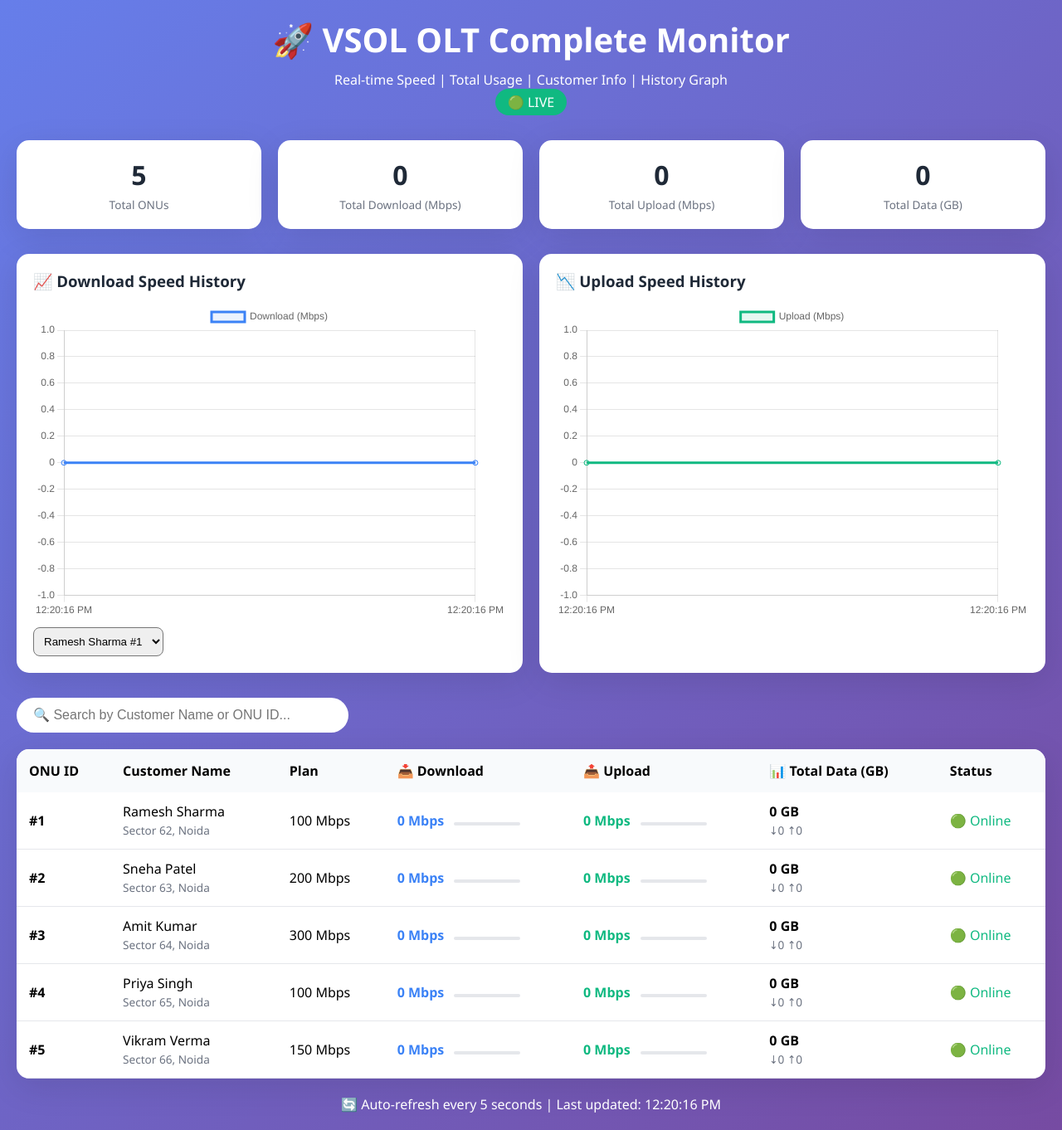
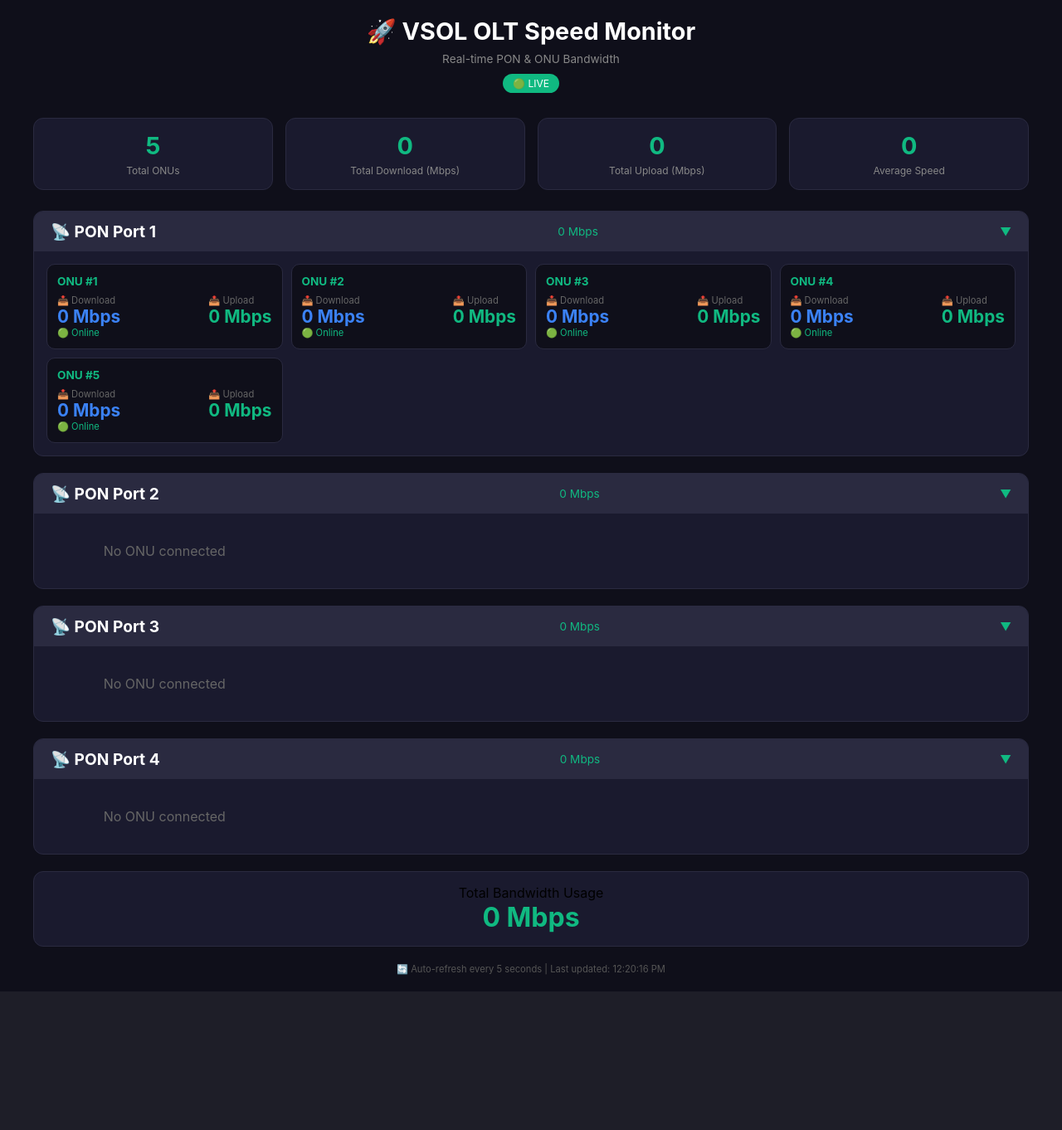
Before and after one commit to MrUnknownHack/vsol-manager, a Flask app: page / in a window 1280 px wide. Shown: the whole page at 83% size. After the commit the page ends 1195 px from the top, so only its background shows below. Run offline with Flask 3, Linux system fonts and the light colour scheme.

Commit message:
Simple PON dashboard - clean and fast

```diff
--- a/app.py
+++ b/app.py
@@ -1,16 +1,9 @@
-from flask import Flask, jsonify, render_template, request
+from flask import Flask, jsonify, render_template
 from flask_cors import CORS
 from speed_monitor import get_all_onu_speeds
-from datetime import datetime
-import json
-import os
 
 app = Flask(__name__)
 CORS(app)
-
-# Simple in-memory storage for history (will reset on deploy)
-# For production, use PostgreSQL
-speed_history = []
 
 @app.route('/')
 def home():
@@ -19,46 +12,7 @@
 @app.route('/api/speeds')
 def get_speeds():
     speeds = get_all_onu_speeds()
-
-    # Save to history
-    timestamp = datetime.now().isoformat()
-    for onu in speeds:
-        speed_history.append({
-            "timestamp": timestamp,
-            "onu_id": onu["onu_id"],
-            "rx_speed": onu["rx_speed"],
-            "tx_speed": onu["tx_speed"]
-        })
-
-    # Keep only last 1000 records
-    while len(speed_history) > 1000:
-        speed_history.pop(0)
-
     return jsonify(speeds)
-
-@app.route('/api/history')
-def get_history():
-    """Get historical speed data for graphs"""
-    onu_id = request.args.get('onu_id', '1')
-
-    filtered = [h for h in speed_history if h["onu_id"] == onu_id]
-
-    # Return last 50 records
-    return jsonify(filtered[-50:])
-
-@app.route('/api/users')
-def get_users():
-    """Get user mapping"""
-    try:
-        with open('users.json', 'r') as f:
-            users = json.load(f)
-        return jsonify(users)
-    except:
-        return jsonify({})
-
-@app.route('/api/health')
-def health():
-    return jsonify({"status": "healthy"})
 
 if __name__ == '__main__':
     app.run(host='0.0.0.0', port=8080)
--- a/templates/index.html
+++ b/templates/index.html
@@ -2,270 +2,357 @@
 <html lang="en">
 <head>
     <meta charset="UTF-8">
-    <meta name="viewport" content="width=device-width, initial-scale=1.0">
-    <title>VSOL OLT Speed Monitor - Complete Dashboard</title>
-    <script src="https://cdn.jsdelivr.net/npm/chart.js"></script>
+    <meta name="viewport" content="width=device-width, initial-scale=1.0, user-scalable=yes">
+    <title>VSOL OLT Speed Monitor</title>
     <style>
-        * { margin: 0; padding: 0; box-sizing: border-box; }
+        * {
+            margin: 0;
+            padding: 0;
+            box-sizing: border-box;
+        }
+
         body {
-            font-family: 'Segoe UI', Tahoma, Geneva, Verdana, sans-serif;
-            background: linear-gradient(135deg, #667eea 0%, #764ba2 100%);
+            font-family: -apple-system, BlinkMacSystemFont, 'Segoe UI', Roboto, sans-serif;
+            background: #0f0f1a;
             min-height: 100vh;
             padding: 20px;
         }
-        .container { max-width: 1600px; margin: 0 auto; }
-        .header { text-align: center; color: white; margin-bottom: 30px; }
-        .header h1 { font-size: 2.5rem; margin-bottom: 10px; }
-        .status-badge { background: #10b981; padding: 5px 15px; border-radius: 20px; display: inline-block; }
 
+        .container {
+            max-width: 1200px;
+            margin: 0 auto;
+        }
+
+        /* Header */
+        .header {
+            text-align: center;
+            margin-bottom: 30px;
+        }
+
+        .header h1 {
+            font-size: 1.8rem;
+            color: white;
+            margin-bottom: 8px;
+        }
+
+        .header p {
+            color: #888;
+            font-size: 0.85rem;
+        }
+
+        .status-badge {
+            display: inline-block;
+            background: #10b981;
+            color: white;
+            padding: 4px 12px;
+            border-radius: 20px;
+            font-size: 0.75rem;
+            margin-top: 10px;
+        }
+
+        /* Stats Cards */
         .stats-grid {
             display: grid;
-            grid-template-columns: repeat(auto-fit, minmax(180px, 1fr));
-            gap: 20px;
-            margin-bottom: 30px;
+            grid-template-columns: repeat(auto-fit, minmax(150px, 1fr));
+            gap: 15px;
+            margin-bottom: 25px;
         }
+
         .stat-card {
-            background: white;
-            border-radius: 15px;
-            padding: 20px;
+            background: #1a1a2e;
+            border-radius: 12px;
+            padding: 15px;
             text-align: center;
-            box-shadow: 0 10px 40px rgba(0,0,0,0.1);
+            border: 1px solid #2a2a40;
         }
-        .stat-card .value { font-size: 2rem; font-weight: bold; color: #1f2937; }
-        .stat-card .label { color: #6b7280; font-size: 0.85rem; margin-top: 5px; }
 
-        .two-columns {
+        .stat-card .value {
+            font-size: 1.8rem;
+            font-weight: bold;
+            color: #10b981;
+        }
+
+        .stat-card .label {
+            color: #888;
+            font-size: 0.75rem;
+            margin-top: 5px;
+        }
+
+        /* PON Section */
+        .pon-section {
+            background: #1a1a2e;
+            border-radius: 12px;
+            margin-bottom: 20px;
+            border: 1px solid #2a2a40;
+            overflow: hidden;
+        }
+
+        .pon-header {
+            background: #2a2a40;
+            padding: 12px 20px;
+            cursor: pointer;
+            display: flex;
+            justify-content: space-between;
+            align-items: center;
+        }
+
+        .pon-header h2 {
+            color: white;
+            font-size: 1.2rem;
+        }
+
+        .pon-header span {
+            color: #10b981;
+            font-size: 0.85rem;
+        }
+
+        .toggle-icon {
+            color: #888;
+            font-size: 1.2rem;
+        }
+
+        .onu-grid {
             display: grid;
-            grid-template-columns: 1fr 1fr;
-            gap: 20px;
-            margin-bottom: 30px;
+            grid-template-columns: repeat(auto-fill, minmax(280px, 1fr));
+            gap: 10px;
+            padding: 15px;
         }
-        .graph-card {
-            background: white;
-            border-radius: 15px;
-            padding: 20px;
-            box-shadow: 0 10px 40px rgba(0,0,0,0.1);
+
+        .onu-card {
+            background: #0f0f1a;
+            border-radius: 10px;
+            padding: 12px;
+            border: 1px solid #2a2a40;
+            transition: all 0.2s;
         }
-        .graph-card h3 { margin-bottom: 15px; color: #1f2937; }
 
-        .table-container {
-            background: white;
-            border-radius: 15px;
-            overflow-x: auto;
-            box-shadow: 0 10px 40px rgba(0,0,0,0.1);
+        .onu-id {
+            font-weight: bold;
+            color: #10b981;
+            font-size: 0.85rem;
+            margin-bottom: 8px;
         }
-        table { width: 100%; border-collapse: collapse; }
-        th { background: #f8fafc; padding: 15px; text-align: left; font-weight: 600; }
-        td { padding: 12px 15px; border-bottom: 1px solid #e5e7eb; }
-        tr:hover { background: #f8fafc; }
 
-        .speed-up { color: #10b981; font-weight: 600; }
-        .speed-down { color: #3b82f6; font-weight: 600; }
-        .online { color: #10b981; }
+        .onu-speeds {
+            display: flex;
+            justify-content: space-between;
+        }
 
-        .search-box { margin-bottom: 20px; }
-        .search-box input {
-            width: 100%;
-            max-width: 400px;
-            padding: 12px 20px;
-            border: none;
-            border-radius: 25px;
+        .speed-down {
+            color: #3b82f6;
+        }
+
+        .speed-up {
+            color: #10b981;
+        }
+
+        .speed-value {
+            font-size: 1.3rem;
+            font-weight: bold;
+        }
+
+        .speed-label {
+            font-size: 0.7rem;
+            color: #666;
+        }
+
+        .total-section {
+            background: #1a1a2e;
+            border-radius: 12px;
+            padding: 15px;
+            text-align: center;
+            border: 1px solid #2a2a40;
+            margin-top: 20px;
+        }
+
+        .total-speed {
+            font-size: 2rem;
+            font-weight: bold;
+            color: #10b981;
+        }
+
+        .refresh-info {
+            text-align: center;
+            margin-top: 20px;
+            color: #555;
+            font-size: 0.7rem;
+        }
+
+        .online {
+            color: #10b981;
+            font-size: 0.7rem;
+        }
+
+        @media (max-width: 600px) {
+            .onu-grid {
+                grid-template-columns: 1fr;
+            }
+            .stat-card .value {
+                font-size: 1.3rem;
+            }
+            .speed-value {
                 font-size: 1rem;
             }
-
-        .customer-info { font-size: 0.85rem; color: #6b7280; }
-
-        @media (max-width: 768px) {
-            .two-columns { grid-template-columns: 1fr; }
-            .header h1 { font-size: 1.5rem; }
         }
-
-        .speed-bar {
-            width: 80px;
-            height: 4px;
-            background: #e5e7eb;
-            border-radius: 2px;
-            display: inline-block;
-            margin-left: 8px;
-        }
-        .speed-bar-fill {
-            height: 100%;
-            border-radius: 2px;
-        }
-        .fill-down { background: #3b82f6; }
-        .fill-up { background: #10b981; }
     </style>
 </head>
 <body>
     <div class="container">
         <div class="header">
-            <h1>🚀 VSOL OLT Complete Monitor</h1>
-            <p>Real-time Speed | Total Usage | Customer Info | History Graph</p>
+            <h1>🚀 VSOL OLT Speed Monitor</h1>
+            <p>Real-time PON & ONU Bandwidth</p>
             <span class="status-badge" id="liveStatus">🟢 LIVE</span>
         </div>
 
-        <div class="stats-grid" id="statsGrid">
-            <div class="stat-card"><div class="value" id="totalOnus">0</div><div class="label">Total ONUs</div></div>
-            <div class="stat-card"><div class="value" id="totalDownload">0</div><div class="label">Total Download (Mbps)</div></div>
-            <div class="stat-card"><div class="value" id="totalUpload">0</div><div class="label">Total Upload (Mbps)</div></div>
-            <div class="stat-card"><div class="value" id="totalData">0</div><div class="label">Total Data (GB)</div></div>
+        <div class="stats-grid">
+            <div class="stat-card">
+                <div class="value" id="totalOnus">0</div>
+                <div class="label">Total ONUs</div>
             </div>
-
-        <div class="two-columns">
-            <div class="graph-card">
-                <h3>📈 Download Speed History</h3>
-                <canvas id="rxChart" height="200"></canvas>
-                <select id="onuSelect" style="margin-top: 10px; padding: 8px; border-radius: 8px;">
-                    <option value="1">ONU #1</option>
-                </select>
+            <div class="stat-card">
+                <div class="value" id="totalDown">0</div>
+                <div class="label">Total Download (Mbps)</div>
             </div>
-            <div class="graph-card">
-                <h3>📉 Upload Speed History</h3>
-                <canvas id="txChart" height="200"></canvas>
+            <div class="stat-card">
+                <div class="value" id="totalUp">0</div>
+                <div class="label">Total Upload (Mbps)</div>
+            </div>
+            <div class="stat-card">
+                <div class="value" id="avgSpeed">0</div>
+                <div class="label">Average Speed</div>
             </div>
         </div>
 
-        <div class="search-box">
-            <input type="text" id="searchInput" placeholder="🔍 Search by Customer Name or ONU ID..." onkeyup="filterTable()">
+        <div id="pon-container">
+            <div class="pon-section">
+                <div class="pon-header" onclick="togglePON('pon1')">
+                    <h2>📡 PON Port 1</h2>
+                    <span id="pon1-total">0 Mbps</span>
+                    <span class="toggle-icon">▼</span>
+                </div>
+                <div id="pon1" class="onu-grid"></div>
+            </div>
+            <div class="pon-section">
+                <div class="pon-header" onclick="togglePON('pon2')">
+                    <h2>📡 PON Port 2</h2>
+                    <span id="pon2-total">0 Mbps</span>
+                    <span class="toggle-icon">▼</span>
+                </div>
+                <div id="pon2" class="onu-grid"></div>
+            </div>
+            <div class="pon-section">
+                <div class="pon-header" onclick="togglePON('pon3')">
+                    <h2>📡 PON Port 3</h2>
+                    <span id="pon3-total">0 Mbps</span>
+                    <span class="toggle-icon">▼</span>
+                </div>
+                <div id="pon3" class="onu-grid"></div>
+            </div>
+            <div class="pon-section">
+                <div class="pon-header" onclick="togglePON('pon4')">
+                    <h2>📡 PON Port 4</h2>
+                    <span id="pon4-total">0 Mbps</span>
+                    <span class="toggle-icon">▼</span>
+                </div>
+                <div id="pon4" class="onu-grid"></div>
+            </div>
         </div>
 
-        <div class="table-container">
-            <table id="onuTable">
-                <thead>
-                    <tr>
-                        <th>ONU ID</th>
-                        <th>Customer Name</th>
-                        <th>Plan</th>
-                        <th>📥 Download</th>
-                        <th>📤 Upload</th>
-                        <th>📊 Total Data (GB)</th>
-                        <th>Status</th>
-                    </tr>
-                </thead>
-                <tbody id="tableBody">
-                    <tr><td colspan="7" class="loading">Loading data...</td></tr>
-                </tbody>
-            </table>
+        <div class="total-section">
+            <div>Total Bandwidth Usage</div>
+            <div class="total-speed" id="totalBandwidth">0 Mbps</div>
         </div>
-        <div class="refresh-info" style="text-align: center; margin-top: 20px; color: white;">
+
+        <div class="refresh-info">
             🔄 Auto-refresh every 5 seconds | Last updated: <span id="lastUpdate">--:--:--</span>
         </div>
     </div>
 
     <script>
         let onuData = [];
-        let rxChart, txChart;
 
         async function fetchSpeeds() {
             try {
                 const response = await fetch('/api/speeds');
-                onuData = await response.json();
-                updateTable(onuData);
-                updateStats(onuData);
-                updateHistoryGraph();
+                const data = await response.json();
+                onuData = data;
+                updateUI(data);
                 document.getElementById('lastUpdate').innerText = new Date().toLocaleTimeString();
             } catch (error) {
                 console.error('Error:', error);
             }
         }
 
-        function updateTable(data) {
-            const tbody = document.getElementById('tableBody');
-            if (!data || data.length === 0) {
-                tbody.innerHTML = '<tr><td colspan="7">No data available</td></tr>';
+        function updateUI(data) {
+            // Stats
+            const totalOnus = data.length;
+            const totalDown = data.reduce((sum, o) => sum + (o.rx_speed || 0), 0);
+            const totalUp = data.reduce((sum, o) => sum + (o.tx_speed || 0), 0);
+            const avgSpeed = totalOnus > 0 ? Math.round((totalDown + totalUp) / totalOnus) : 0;
+
+            document.getElementById('totalOnus').innerText = totalOnus;
+            document.getElementById('totalDown').innerText = totalDown;
+            document.getElementById('totalUp').innerText = totalUp;
+            document.getElementById('avgSpeed').innerText = avgSpeed;
+            document.getElementById('totalBandwidth').innerText = (totalDown + totalUp) + ' Mbps';
+
+            // Distribute ONUs to PON ports (based on ONU ID)
+            const pon1Onus = data.filter(o => [1,2,3,4,5,6,7,8,9,10].includes(parseInt(o.onu_id)));
+            const pon2Onus = data.filter(o => [11,12,13,14,15,16,17,18,19,20].includes(parseInt(o.onu_id)));
+            const pon3Onus = data.filter(o => [21,22,23,24,25,26,27,28,29,30].includes(parseInt(o.onu_id)));
+            const pon4Onus = data.filter(o => [31,32,33,34,35,36,37,38,39,40].includes(parseInt(o.onu_id)));
+
+            updatePON('pon1', pon1Onus);
+            updatePON('pon2', pon2Onus);
+            updatePON('pon3', pon3Onus);
+            updatePON('pon4', pon4Onus);
+        }
+
+        function updatePON(ponId, onus) {
+            const container = document.getElementById(ponId);
+            const totalSpeed = onus.reduce((sum, o) => sum + (o.rx_speed || 0) + (o.tx_speed || 0), 0);
+            document.getElementById(`${ponId}-total`).innerText = totalSpeed + ' Mbps';
+
+            if (!container) return;
+
+            if (onus.length === 0) {
+                container.innerHTML = '<div style="padding: 20px; text-align: center; color: #666;">No ONU connected</div>';
                 return;
             }
 
             let html = '';
-            data.forEach(onu => {
-                const totalGB = (onu.total_download_gb || 0) + (onu.total_upload_gb || 0);
+            onus.forEach(onu => {
                 html += `
-                    <tr>
-                        <td><strong>#${onu.onu_id}</strong></td>
-                        <td>
-                            ${onu.customer_name || 'Unknown'}<br>
-                            <small class="customer-info">${onu.address || ''}</small>
-                        </td>
-                        <td>${onu.plan || 'N/A'}</td>
-                        <td><span class="speed-down">${onu.rx_speed} Mbps</span>
-                            <div class="speed-bar"><div class="speed-bar-fill fill-down" style="width: ${Math.min(onu.rx_speed/10, 100)}%"></div></div>
-                        </td>
-                        <td><span class="speed-up">${onu.tx_speed} Mbps</span>
-                            <div class="speed-bar"><div class="speed-bar-fill fill-up" style="width: ${Math.min(onu.tx_speed/10, 100)}%"></div></div>
-                        </td>
-                        <td><strong>${totalGB} GB</strong><br><small class="customer-info">↓${onu.total_download_gb || 0} ↑${onu.total_upload_gb || 0}</small></td>
-                        <td><span class="online">🟢 Online</span></td>
-                    </tr>
+                    <div class="onu-card">
+                        <div class="onu-id">ONU #${onu.onu_id}</div>
+                        <div class="onu-speeds">
+                            <div>
+                                <div class="speed-label">📥 Download</div>
+                                <div class="speed-value speed-down">${onu.rx_speed || 0} Mbps</div>
+                            </div>
+                            <div>
+                                <div class="speed-label">📤 Upload</div>
+                                <div class="speed-value speed-up">${onu.tx_speed || 0} Mbps</div>
+                            </div>
+                        </div>
+                        <div class="online">🟢 Online</div>
+                    </div>
                 `;
             });
-            tbody.innerHTML = html;
+            container.innerHTML = html;
         }
 
-        function updateStats(data) {
-            const totalOnus = data.length;
-            const totalDown = data.reduce((s, o) => s + (o.rx_speed || 0), 0);
-            const totalUp = data.reduce((s, o) => s + (o.tx_speed || 0), 0);
-            const totalData = data.reduce((s, o) => s + (o.total_download_gb || 0) + (o.total_upload_gb || 0), 0);
-
-            document.getElementById('totalOnus').innerText = totalOnus;
-            document.getElementById('totalDownload').innerText = totalDown;
-            document.getElementById('totalUpload').innerText = totalUp;
-            document.getElementById('totalData').innerText = totalData;
+        function togglePON(ponId) {
+            const element = document.getElementById(ponId);
+            if (element.style.display === 'none') {
+                element.style.display = 'grid';
+            } else {
+                element.style.display = 'none';
+            }
         }
 
-        async function updateHistoryGraph() {
-            try {
-                const onuId = document.getElementById('onuSelect').value;
-                const response = await fetch(`/api/history?onu_id=${onuId}`);
-                const history = await response.json();
-
-                const timestamps = history.map(h => new Date(h.timestamp).toLocaleTimeString());
-                const rxSpeeds = history.map(h => h.rx_speed);
-                const txSpeeds = history.map(h => h.tx_speed);
-
-                if (rxChart) rxChart.destroy();
-                if (txChart) txChart.destroy();
-
-                const ctx1 = document.getElementById('rxChart').getContext('2d');
-                const ctx2 = document.getElementById('txChart').getContext('2d');
-
-                rxChart = new Chart(ctx1, {
-                    type: 'line',
-                    data: { labels: timestamps, datasets: [{ label: 'Download (Mbps)', data: rxSpeeds, borderColor: '#3b82f6', backgroundColor: 'rgba(59,130,246,0.1)', fill: true }] },
-                    options: { responsive: true, maintainAspectRatio: true }
-                });
-
-                txChart = new Chart(ctx2, {
-                    type: 'line',
-                    data: { labels: timestamps, datasets: [{ label: 'Upload (Mbps)', data: txSpeeds, borderColor: '#10b981', backgroundColor: 'rgba(16,185,129,0.1)', fill: true }] },
-                    options: { responsive: true, maintainAspectRatio: true }
-                });
-            } catch(e) { console.log('Graph error:', e); }
-        }
-
-        function filterTable() {
-            const term = document.getElementById('searchInput').value.toLowerCase();
-            const filtered = onuData.filter(o =>
-                (o.customer_name && o.customer_name.toLowerCase().includes(term)) ||
-                o.onu_id.toString().includes(term)
-            );
-            updateTable(filtered);
-        }
-
-        // Populate ONU selector
-        async function populateOnuSelect() {
-            const response = await fetch('/api/speeds');
-            const data = await response.json();
-            const select = document.getElementById('onuSelect');
-            select.innerHTML = data.map(o => `<option value="${o.onu_id}">${o.customer_name || 'ONU'} #${o.onu_id}</option>`).join('');
-            select.onchange = () => updateHistoryGraph();
-        }
-
-        // Auto refresh
         fetchSpeeds();
-        populateOnuSelect();
         setInterval(fetchSpeeds, 5000);
-        setInterval(updateHistoryGraph, 30000);
     </script>
 </body>
 </html>
```
Lines whose indentation alone changed are shown as unchanged.
